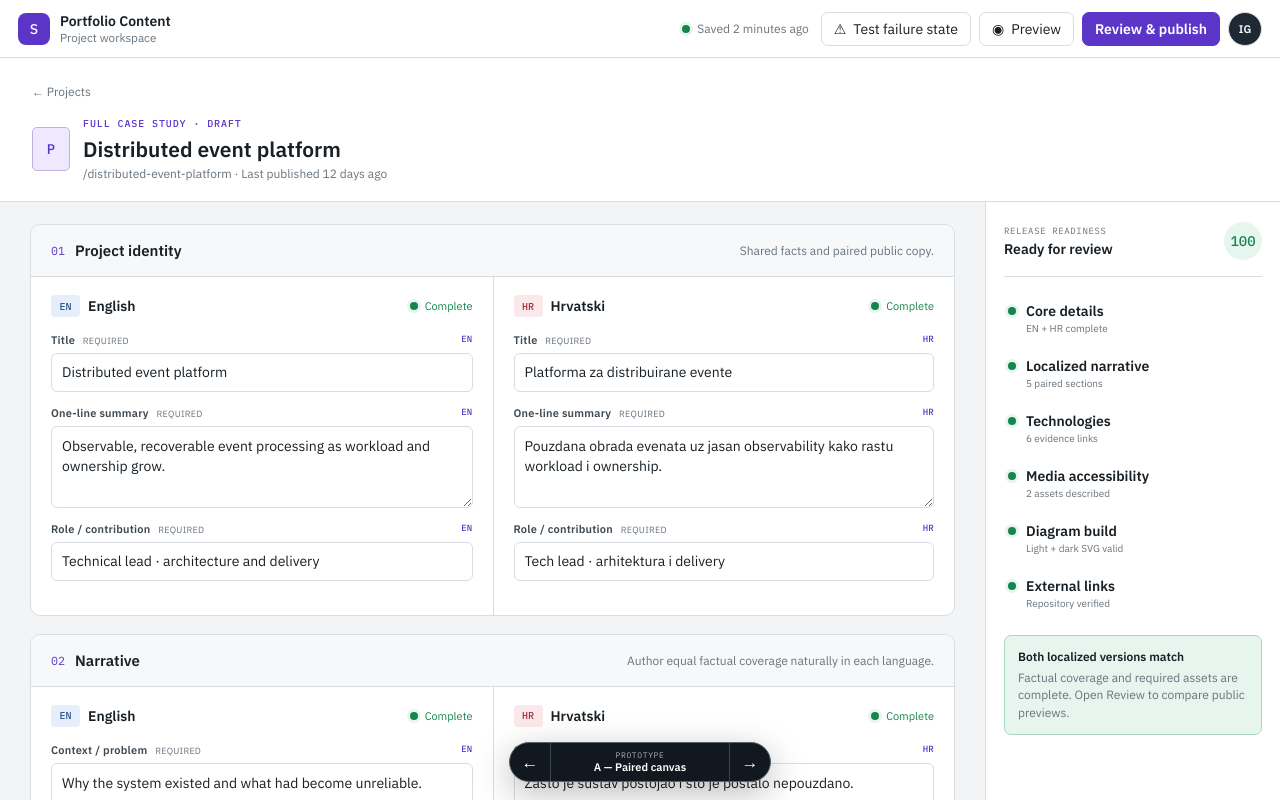
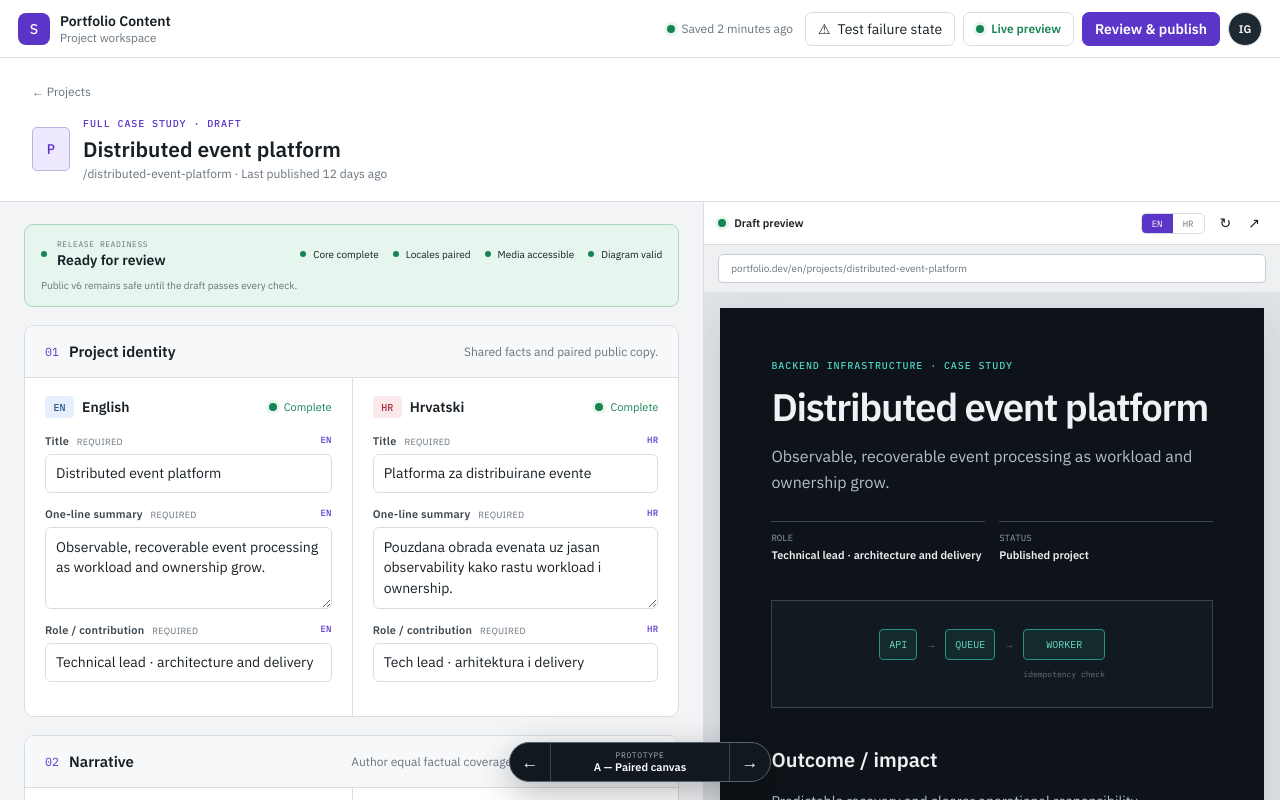
Before and after one commit to igrgin/portfolio-page-terminal, a React (Vite) app: page / in a window 1280 px wide. Shown: the top 800 px of the page. Built offline with nearby package versions, Linux system fonts and the light colour scheme.

Commit message:
add persistent live previews to every authoring variant

```diff
--- a/src/main.jsx
+++ b/src/main.jsx
@@ -58,7 +58,6 @@ function usePrototype() {
   const [locale, setLocale] = useState("en");
   const [step, setStep] = useState(0);
   const [section, setSection] = useState("Narrative");
-  const [previewOpen, setPreviewOpen] = useState(false);
 
   useEffect(() => {
     const onPopState = () => setVariantState(getVariant());
@@ -71,7 +70,6 @@ function usePrototype() {
     params.set("variant", next);
     window.history.replaceState({}, "", `${window.location.pathname}?${params}`);
     setVariantState(next);
-    setPreviewOpen(false);
   };
 
   return {
@@ -85,8 +83,6 @@ function usePrototype() {
     setStep,
     section,
     setSection,
-    previewOpen,
-    setPreviewOpen,
   };
 }
 
@@ -100,12 +96,6 @@ function StatusDot({ tone = "ok" }) {
 
 function AppHeader({ state }) {
   const issueCount = state.scenario === "failure" ? 3 : 0;
-  const openPreview = () => {
-    if (state.variant === "a") state.setPreviewOpen(true);
-    if (state.variant === "b") state.setStep(4);
-  };
-  const previewLabel =
-    state.variant === "b" ? "Open review" : state.variant === "c" ? "Preview visible" : "Preview";
   return (
     <header className="app-header">
       <a className="brand" href="#project">
@@ -125,9 +115,9 @@ function AppHeader({ state }) {
           <Icon>⚠</Icon>
           {state.scenario === "ready" ? "Test failure state" : `${issueCount} blocking issues`}
         </button>
-        <button className="preview-button" type="button" onClick={openPreview}>
-          <Icon>◉</Icon> {previewLabel}
-        </button>
+        <span className="preview-button preview-button--status">
+          <StatusDot /> Live preview
+        </span>
         <button className="publish-button" type="button" disabled={issueCount > 0}>
           {issueCount > 0 ? "Publish blocked" : "Review & publish"}
         </button>
@@ -211,6 +201,32 @@ function ValidationPanel({ failure }) {
         </div>
       )}
     </aside>
+  );
+}
+
+function ValidationStrip({ failure }) {
+  const checks = failure
+    ? ["Core complete", "HR narrative missing", "Alt text missing", "Diagram invalid"]
+    : ["Core complete", "Locales paired", "Media accessible", "Diagram valid"];
+  return (
+    <section className={`validation-strip ${failure ? "validation-strip--bad" : ""}`}>
+      <span className="validation-strip__summary">
+        <StatusDot tone={failure ? "danger" : "ok"} />
+        <span>
+          <small>RELEASE READINESS</small>
+          <strong>{failure ? "3 issues block publishing" : "Ready for review"}</strong>
+        </span>
+      </span>
+      <div>
+        {checks.map((check, index) => (
+          <span key={check}>
+            <StatusDot tone={failure && index > 0 ? "danger" : "ok"} />
+            {check}
+          </span>
+        ))}
+      </div>
+      <small>Public v6 remains safe until the draft passes every check.</small>
+    </section>
   );
 }
 
@@ -303,6 +319,7 @@ function VariantA({ state }) {
       <ProjectHeader />
       <div className="a-layout">
         <main>
+          <ValidationStrip failure={failure} />
           <section className="editor-section">
             <div className="section-heading">
               <span><small>01</small><strong>Project identity</strong></span>
@@ -332,36 +349,7 @@ function VariantA({ state }) {
             <StructuredAssets failure={failure} />
           </section>
         </main>
-        <ValidationPanel failure={failure} />
-      </div>
-      {state.previewOpen && (
-        <PreviewModal failure={failure} onClose={() => state.setPreviewOpen(false)} />
-      )}
-    </div>
-  );
-}
-
-function PreviewModal({ failure, onClose }) {
-  useEffect(() => {
-    const onKeyDown = (event) => {
-      if (event.key === "Escape") onClose();
-    };
-    window.addEventListener("keydown", onKeyDown);
-    return () => window.removeEventListener("keydown", onKeyDown);
-  }, [onClose]);
-
-  return (
-    <div className="preview-modal" role="dialog" aria-modal="true" aria-labelledby="preview-title">
-      <div className="preview-modal__backdrop" onClick={onClose} aria-hidden="true" />
-      <div className="preview-modal__panel">
-        <header>
-          <span>
-            <small>ON-DEMAND PREVIEW</small>
-            <strong id="preview-title">Compare localized public pages</strong>
-          </span>
-          <button type="button" onClick={onClose} aria-label="Close preview">×</button>
-        </header>
-        <ReviewScreen failure={failure} />
+        <PreviewPane state={state} failure={failure} />
       </div>
     </div>
   );
@@ -455,38 +443,41 @@ function VariantB({ state }) {
             </div>
           )}
           {state.step === 3 && <StructuredAssets failure={failure} locale={state.locale} />}
-          {state.step === 4 && <ReviewScreen failure={failure} />}
+          {state.step === 4 && <ReleaseReview failure={failure} />}
           <footer className="guided-footer">
             <button type="button" disabled={state.step === 0} onClick={() => state.setStep(Math.max(0, state.step - 1))}>← Previous</button>
             <span>Changes are draft-only until explicit publication.</span>
             <button className="next-button" type="button" disabled={state.step === 4} onClick={() => state.setStep(Math.min(4, state.step + 1))}>Save & continue →</button>
           </footer>
         </main>
+        <PreviewPane state={state} failure={failure} />
       </div>
     </div>
   );
 }
 
-function ReviewScreen({ failure }) {
+function ReleaseReview({ failure }) {
   return (
-    <div className="review-screen">
-      <div className="review-toolbar">
-        <span><StatusDot tone={failure ? "danger" : "ok"} /> {failure ? "Publication blocked" : "Ready to publish"}</span>
-        <div><button type="button">Desktop</button><button type="button">Mobile</button></div>
+    <section className="release-review">
+      <div className="release-review__heading">
+        <span><StatusDot tone={failure ? "danger" : "ok"} /></span>
+        <div>
+          <span className="eyebrow">EXPLICIT PUBLICATION</span>
+          <h2>{failure ? "This draft cannot be published" : "This draft is ready to publish"}</h2>
+          <p>The live preview remains visible while you verify the release checklist.</p>
+        </div>
       </div>
-      <div className="preview-pair">
-        {["en", "hr"].map((locale) => (
-          <article key={locale}>
-            <span className={`flag flag--${locale}`}>{locale.toUpperCase()}</span>
-            <h2>{project.title[locale]}</h2>
-            <p>{project.summary[locale]}</p>
-            <MiniDiagram />
-            <h3>{locale === "en" ? "Outcome / impact" : "Ishod / utjecaj"}</h3>
-            <p>{failure && locale === "hr" ? <mark>Missing required section</mark> : narrative[3][locale === "en" ? 1 : 2]}</p>
-          </article>
-        ))}
+      <div className="release-checks">
+        <div><StatusDot /><span><strong>Shared project facts</strong><small>Slug, dates, links, technologies</small></span></div>
+        <div><StatusDot tone={failure ? "danger" : "ok"} /><span><strong>English and Croatian coverage</strong><small>{failure ? "Croatian outcome is missing" : "Equal factual coverage"}</small></span></div>
+        <div><StatusDot tone={failure ? "danger" : "ok"} /><span><strong>Accessible media</strong><small>{failure ? "Croatian alt text is missing" : "Localized descriptions complete"}</small></span></div>
+        <div><StatusDot tone={failure ? "danger" : "ok"} /><span><strong>Build-time diagram</strong><small>{failure ? "Mermaid syntax error on line 7" : "Light and dark SVG validated"}</small></span></div>
       </div>
-    </div>
+      <div className={failure ? "failure-note" : "success-note"}>
+        <strong>{failure ? "The current public version stays unchanged" : "Publication creates one atomic bilingual release"}</strong>
+        <p>{failure ? "Fix the blocking draft issues, then review again." : "English, Croatian, media, and generated diagrams publish together."}</p>
+      </div>
+    </section>
   );
 }
 
@@ -528,7 +519,23 @@ function PreviewPane({ state, failure }) {
     <aside className="live-preview">
       <div className="preview-chrome">
         <span><StatusDot tone={failure ? "warning" : "ok"} /> Draft preview</span>
-        <div><button type="button">↻</button><button type="button">↗</button></div>
+        <div className="preview-chrome__actions">
+          <span className="preview-locale-switch" aria-label="Preview locale">
+            {["en", "hr"].map((item) => (
+              <button
+                key={item}
+                type="button"
+                className={locale === item ? "is-current" : ""}
+                aria-pressed={locale === item}
+                onClick={() => state.setLocale(item)}
+              >
+                {item.toUpperCase()}
+              </button>
+            ))}
+          </span>
+          <button type="button" aria-label="Refresh preview">↻</button>
+          <button type="button" aria-label="Open preview in new tab">↗</button>
+        </div>
       </div>
       <div className="browser-bar"><span>portfolio.dev/{locale}/projects/{project.slug}</span></div>
       <article className="public-page">
--- a/src/styles.css
+++ b/src/styles.css
@@ -45,9 +45,10 @@ h1, h2, h3, p { margin-top: 0; }
 .brand span:last-child { display: grid; }
 .brand small, .project-header p, .asset-card small, .guided-sidebar small { color: var(--muted); }
 .header-status { display: flex; align-items: center; gap: 8px; }
-.header-status button { min-height: 34px; border: 1px solid var(--line); border-radius: 7px; background: white; }
+.header-status button, .header-status .preview-button { min-height: 34px; border: 1px solid var(--line); border-radius: 7px; background: white; }
 .save-status { display: inline-flex; align-items: center; gap: 7px; margin-right: 4px; color: var(--muted); font-size: 12px; }
 .scenario-toggle, .preview-button, .publish-button { display: inline-flex; align-items: center; gap: 7px; padding: 0 12px; }
+.preview-button--status { color: var(--green); font-size: 12px; font-weight: 600; }
 .scenario-toggle.is-active { border-color: #e0a7ac; background: var(--red-soft); color: var(--red); }
 .publish-button { border-color: var(--accent) !important; background: var(--accent) !important; color: white; font-weight: 600; }
 .avatar { width: 34px; border-radius: 50% !important; background: #1f2933 !important; color: white; font-size: 11px; font-weight: 600; }
@@ -69,8 +70,9 @@ h1, h2, h3, p { margin-top: 0; }
 .status-dot--danger { background: var(--red); box-shadow: 0 0 0 3px var(--red-soft); }
 .status-dot--warning { background: var(--amber); box-shadow: 0 0 0 3px var(--amber-soft); }
 
-.a-layout { display: grid; grid-template-columns: minmax(0, 1fr) 295px; align-items: start; }
-.a-layout > main { min-width: 0; padding: 22px 30px 110px; }
+.a-layout { display: grid; grid-template-columns: minmax(0, 1fr) minmax(430px, .82fr); align-items: start; }
+.a-layout > main { min-width: 0; padding: 22px 24px 110px; }
+.a-layout > .live-preview { position: sticky; top: 58px; height: calc(100vh - 58px); }
 .editor-section { overflow: hidden; margin-bottom: 18px; border: 1px solid var(--line); border-radius: 10px; background: var(--surface); }
 .section-heading { display: flex; align-items: center; justify-content: space-between; gap: 20px; padding: 16px 20px; border-bottom: 1px solid var(--line); background: var(--surface-alt); }
 .section-heading span { display: flex; align-items: center; gap: 10px; }
@@ -118,6 +120,16 @@ h1, h2, h3, p { margin-top: 0; }
 .success-note { border: 1px solid #a8d9be; background: var(--green-soft); }
 .failure-note p, .success-note p { margin: 5px 0 0; color: var(--muted); line-height: 1.45; }
 
+.validation-strip { display: grid; grid-template-columns: auto 1fr; gap: 10px 24px; align-items: center; margin-bottom: 18px; padding: 14px 16px; border: 1px solid #a8d9be; border-radius: 9px; background: var(--green-soft); }
+.validation-strip--bad { border-color: #edb8bd; background: var(--red-soft); }
+.validation-strip__summary { display: flex; align-items: center; gap: 10px; }
+.validation-strip__summary > span:last-child { display: grid; gap: 2px; }
+.validation-strip__summary small { color: var(--muted); font-family: "IBM Plex Mono"; font-size: 8px; letter-spacing: .07em; }
+.validation-strip > div { display: flex; flex-wrap: wrap; justify-content: flex-end; gap: 7px 14px; }
+.validation-strip > div span { display: inline-flex; align-items: center; gap: 7px; font-size: 10px; }
+.validation-strip .status-dot { width: 6px; height: 6px; }
+.validation-strip > small { grid-column: 1 / -1; color: var(--muted); font-size: 10px; }
+
 .asset-stack { display: grid; gap: 14px; padding: 18px 20px 20px; }
 .asset-card { padding: 14px; border: 1px solid var(--line); border-radius: 8px; background: var(--surface); }
 .asset-card__top { display: flex; align-items: center; gap: 11px; margin-bottom: 14px; }
@@ -139,7 +151,7 @@ h1, h2, h3, p { margin-top: 0; }
 .last-valid > span { display: block; margin-bottom: 20px; color: var(--amber); font-family: "IBM Plex Mono"; font-size: 9px; }
 .last-valid > small { display: block; margin-top: 18px; }
 
-.guided-layout { display: grid; grid-template-columns: 285px minmax(0, 1fr); min-height: calc(100vh - 58px); }
+.guided-layout { display: grid; grid-template-columns: 235px minmax(430px, .95fr) minmax(420px, 1.05fr); height: calc(100vh - 58px); overflow: hidden; }
 .guided-sidebar { position: sticky; top: 58px; height: calc(100vh - 58px); border-right: 1px solid var(--line); background: var(--surface); }
 .guided-sidebar nav { display: grid; padding: 12px 10px; }
 .guided-sidebar nav button { display: grid; grid-template-columns: 28px 1fr; gap: 10px; align-items: center; padding: 10px; border: 0; border-radius: 6px; background: transparent; text-align: left; }
@@ -150,7 +162,8 @@ h1, h2, h3, p { margin-top: 0; }
 .step-number--bad { border-color: #e0a5ab; background: var(--red-soft); color: var(--red); }
 .sidebar-summary { position: absolute; right: 18px; bottom: 24px; left: 18px; display: grid; gap: 7px; padding: 12px; border: 1px solid var(--line); border-radius: 7px; background: var(--surface-alt); }
 .sidebar-summary span { display: flex; align-items: center; gap: 9px; font-weight: 600; }
-.guided-main { width: min(900px, calc(100% - 50px)); margin: 0 auto; padding: 42px 0 120px; }
+.guided-main { overflow-y: auto; min-width: 0; width: auto; margin: 0; padding: 34px 22px 120px; }
+.guided-layout > .live-preview { min-width: 0; }
 .guided-title { margin-bottom: 22px; }
 .guided-title h1 { margin-bottom: 8px; font-size: 30px; }
 .guided-title p { color: var(--muted); }
@@ -179,6 +192,17 @@ h1, h2, h3, p { margin-top: 0; }
 .preview-pair p { color: var(--muted); line-height: 1.55; }
 .preview-pair .mini-diagram { margin: 28px 0; }
 .preview-pair mark { padding: 4px; background: var(--red-soft); color: var(--red); }
+
+.release-review { padding: 24px; border: 1px solid var(--line); border-radius: 9px; background: var(--surface); }
+.release-review__heading { display: grid; grid-template-columns: 28px 1fr; gap: 10px; padding-bottom: 20px; border-bottom: 1px solid var(--line); }
+.release-review__heading > span { padding-top: 7px; }
+.release-review__heading h2 { margin-bottom: 7px; font-size: 21px; }
+.release-review__heading p { margin-bottom: 0; color: var(--muted); }
+.release-checks { display: grid; gap: 2px; padding: 15px 0; }
+.release-checks > div { display: flex; align-items: flex-start; gap: 11px; padding: 10px 3px; }
+.release-checks .status-dot { margin-top: 5px; }
+.release-checks > div > span:last-child { display: grid; gap: 2px; }
+.release-checks small { color: var(--muted); }
 
 .preview-modal { position: fixed; z-index: 80; inset: 0; display: grid; place-items: center; padding: 28px; }
 .preview-modal__backdrop { position: absolute; background: rgb(17 24 32 / 58%); backdrop-filter: blur(3px); inset: 0; }
@@ -220,6 +244,10 @@ h1, h2, h3, p { margin-top: 0; }
 .preview-chrome { position: sticky; z-index: 2; top: 0; display: flex; align-items: center; justify-content: space-between; height: 43px; padding: 0 14px; border-bottom: 1px solid var(--line); background: white; }
 .preview-chrome > span { display: flex; align-items: center; gap: 8px; font-size: 11px; font-weight: 600; }
 .preview-chrome button { border: 0; background: transparent; }
+.preview-chrome__actions { display: flex; align-items: center; gap: 5px; }
+.preview-locale-switch { display: inline-flex; overflow: hidden; margin-right: 4px; border: 1px solid var(--line); border-radius: 5px; }
+.preview-locale-switch button { min-width: 31px; padding: 4px 6px; color: var(--muted); font-family: "IBM Plex Mono"; font-size: 9px; }
+.preview-locale-switch button.is-current { background: var(--accent); color: white; }
 .browser-bar { padding: 9px 14px; background: #eef0f2; }
 .browser-bar span { display: block; overflow: hidden; padding: 7px 12px; border: 1px solid #c7cdd2; border-radius: 5px; background: white; color: var(--muted); font-size: 10px; text-overflow: ellipsis; white-space: nowrap; }
 .public-page { min-height: 670px; margin: 16px; padding: clamp(28px, 4vw, 54px); background: #0d1318; color: #edf2f4; box-shadow: var(--shadow); }
@@ -247,8 +275,10 @@ h1, h2, h3, p { margin-top: 0; }
 .prototype-switcher strong { font-size: 11px; }
 
 @media (max-width: 1100px) {
-  .outline-layout { grid-template-columns: 215px 1fr; }
-  .live-preview { display: none; }
+  .a-layout { grid-template-columns: minmax(0, 1fr) minmax(380px, .8fr); }
+  .guided-layout { grid-template-columns: 195px minmax(360px, 1fr) minmax(380px, 1fr); }
+  .outline-layout { grid-template-columns: minmax(360px, .92fr) minmax(380px, 1.08fr); }
+  .outline-sidebar { display: none; }
   .diagnostic-drawer { right: 22px; }
 }
 
@@ -257,19 +287,22 @@ h1, h2, h3, p { margin-top: 0; }
   .app-header { padding: 0 10px; }
   .brand small { display: none; }
   .scenario-toggle { padding: 0 8px; font-size: 11px; }
-  .a-layout { display: block; }
+  .a-layout { display: flex; flex-direction: column; }
+  .a-layout > .live-preview { position: relative; top: auto; order: -1; height: 62vh; min-height: 500px; border-bottom: 1px solid var(--line); }
   .validation-panel { position: static; min-height: 0; border-top: 1px solid var(--line); border-left: 0; }
   .paired-columns, .two-fields, .preview-pair { grid-template-columns: 1fr; }
   .paired-columns > div + div, .preview-pair article + article { border-top: 1px solid var(--line); border-left: 0; }
-  .guided-layout { grid-template-columns: 1fr; }
+  .guided-layout { display: grid; grid-template-columns: 1fr; height: auto; overflow: visible; }
   .guided-sidebar { position: static; height: auto; }
   .guided-sidebar .project-header, .guided-sidebar nav, .guided-sidebar .sidebar-summary { display: none; }
-  .guided-main { width: calc(100% - 28px); padding-top: 26px; }
+  .guided-layout > .live-preview { grid-row: 2; height: 62vh; min-height: 500px; border-top: 1px solid var(--line); border-bottom: 1px solid var(--line); }
+  .guided-main { grid-row: 3; width: calc(100% - 28px); margin: 0 auto; padding-top: 26px; }
   .guided-footer span { display: none; }
   .outline-layout { grid-template-columns: 1fr; height: auto; overflow: visible; }
-  .outline-sidebar { position: static; overflow: visible; }
+  .outline-sidebar { display: block; position: static; overflow: visible; }
   .outline-sidebar .project-header, .outline-sidebar nav, .outline-sidebar .add-section { display: none; }
-  .block-editor { overflow: visible; min-height: calc(100vh - 140px); }
+  .outline-layout > .live-preview { grid-row: 2; height: 62vh; min-height: 500px; border-bottom: 1px solid var(--line); }
+  .block-editor { grid-row: 3; overflow: visible; min-height: calc(100vh - 140px); }
   .diagnostic-drawer { right: 14px; bottom: 82px; left: 14px; justify-content: space-between; }
   .diagram-editor { grid-template-columns: 1fr; }
 }
```
